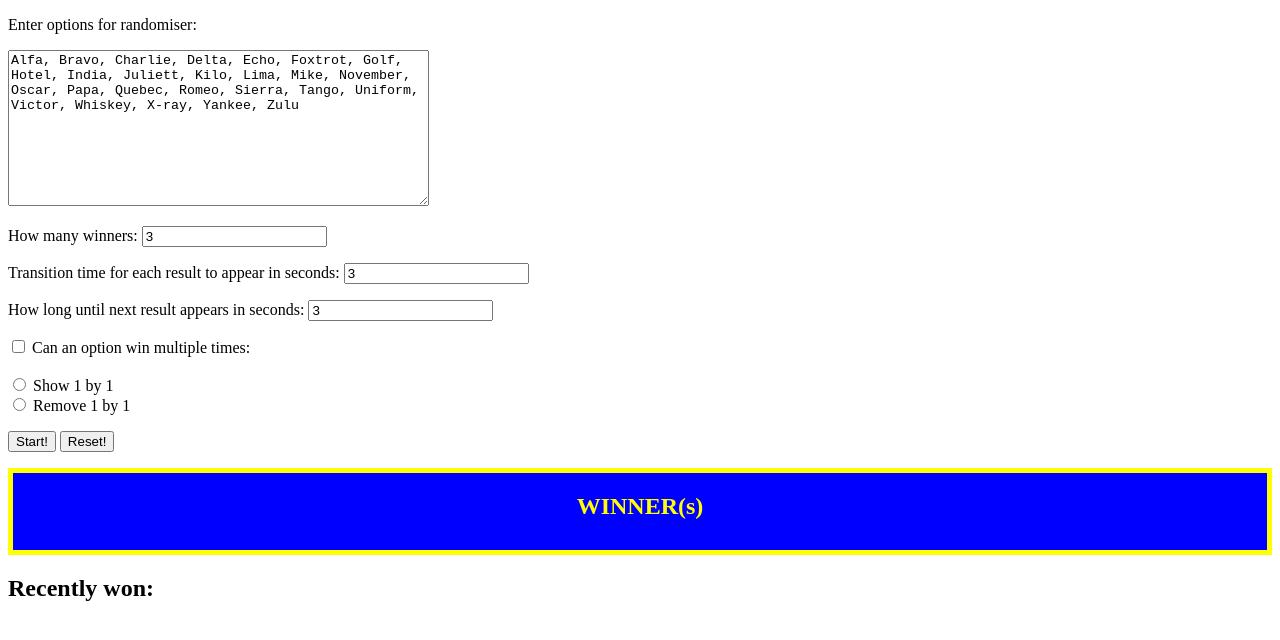
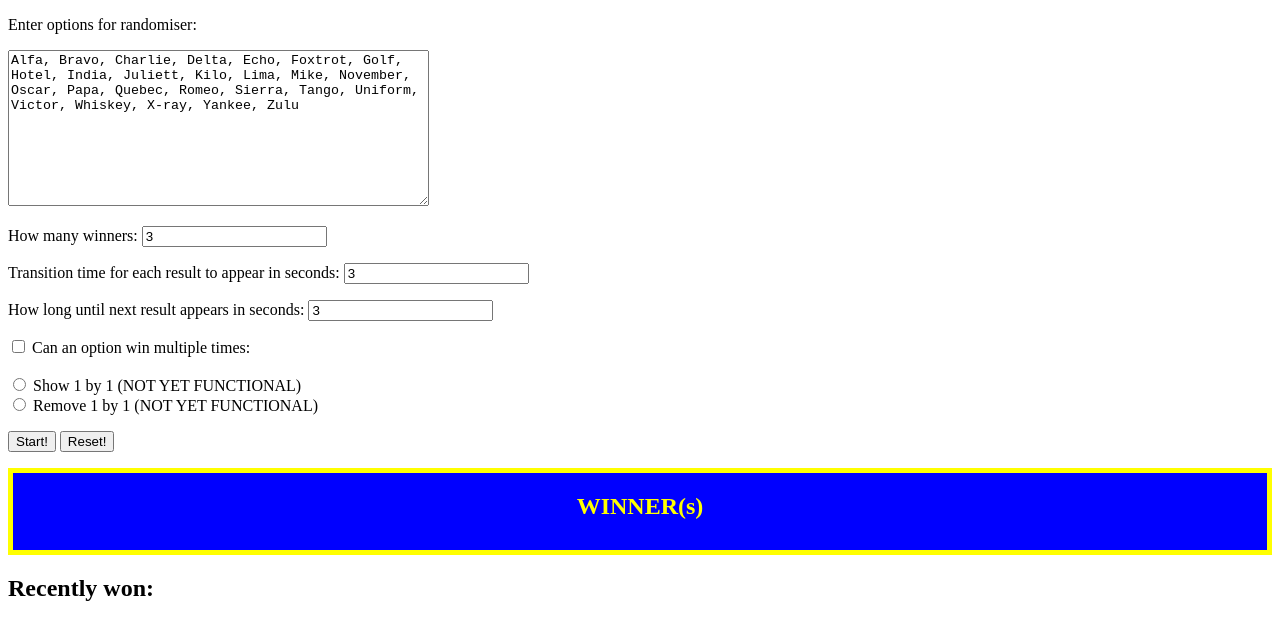
Before and after one commit to BobWritesCode/Testing-Ground, a plain HTML site: page index.html in a window 1280 px wide. Drawn offline with Linux system fonts and the light colour scheme.

Commit message:
Add not saying what functions are currently not functional

```diff
--- a/index.html
+++ b/index.html
@@ -22,9 +22,9 @@
       <label for="multiple-wins">Can an option win multiple times:</label>
       <br>      <br>
       <input type="radio" id="reveal1" name="reveal" value="show">
-      <label for="reveal1">Show 1 by 1</label><br>
+      <label for="reveal1">Show 1 by 1 (NOT YET FUNCTIONAL)</label><br>
       <input type="radio" id="reveal2" name="reveal" value="remove">
-      <label for="reveal2">Remove 1 by 1</label><br>
+      <label for="reveal2">Remove 1 by 1 (NOT YET FUNCTIONAL)</label><br>
       <p><button id="btn-start">Start!</button> <button id="btn-reset">Reset!</button></p>
   </div>
   <div id="game-area">
```
